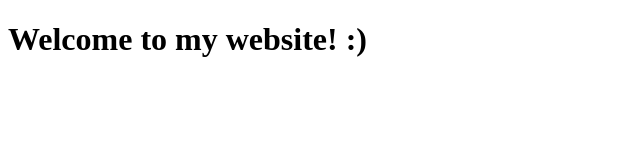
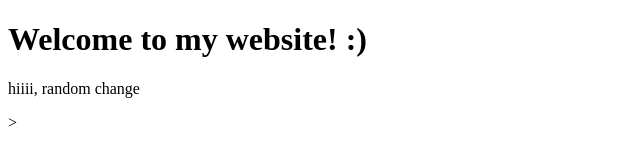
Before and after one commit to booksnare/wdd130, a plain HTML site: page index.html in a window 1280 px wide. Shown: the whole page, without its empty margins (0-640 px from the left). Drawn offline with Linux system fonts and the light colour scheme.

Commit message:
random change

```diff
--- a/index.html
+++ b/index.html
@@ -2,5 +2,6 @@
 <html>
     <body>
         <h1>Welcome to my website! :)</h1>
+        <p>hiiii, random change</p>>
     </body>
 </html>
```
